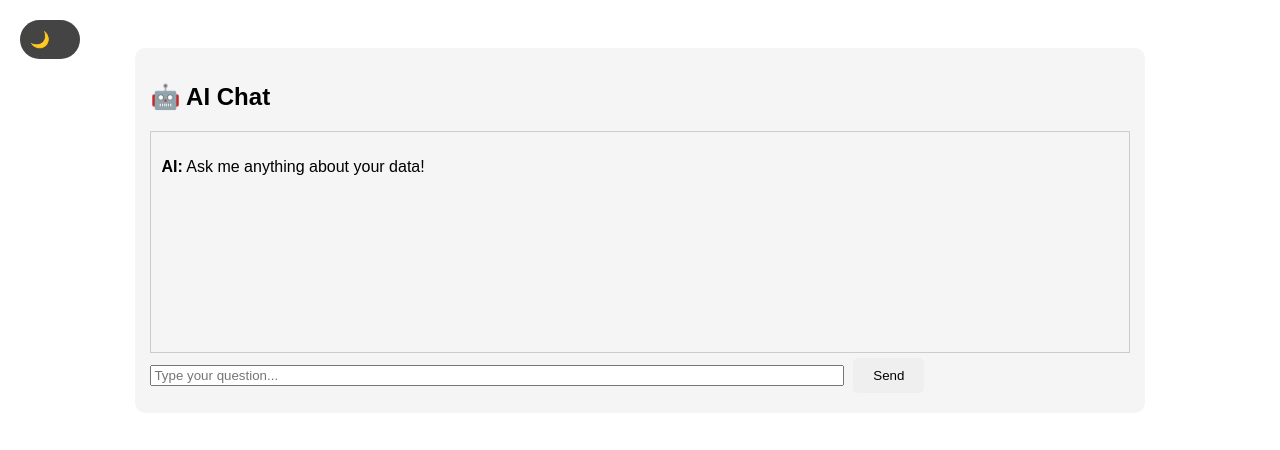
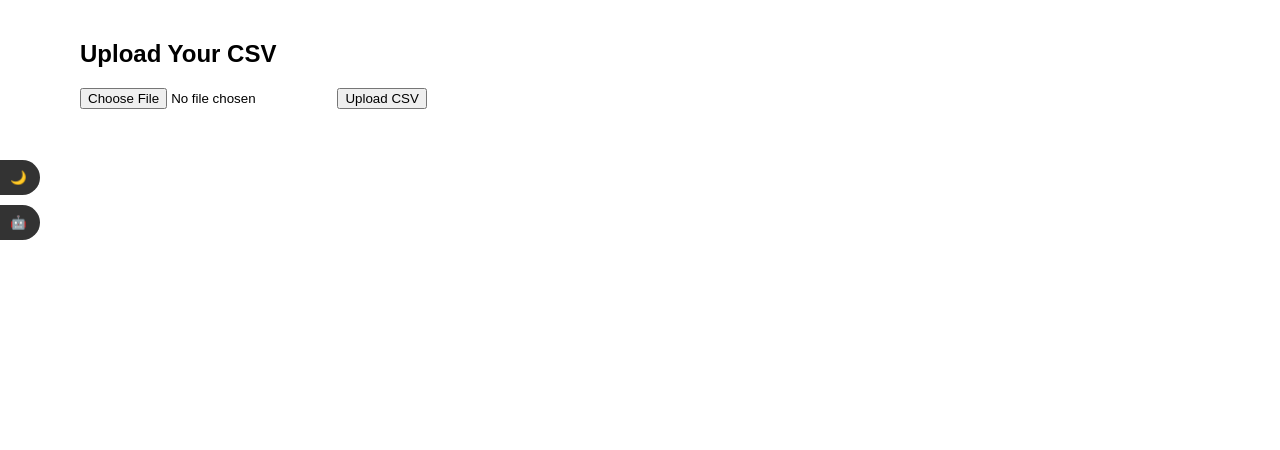
Before and after one commit to Sakazuki-Akainu/my-projekt, a Flask app: page / in a window 1280 px wide. Shown: the top 450 px of the page. Run offline with Flask 3, Linux system fonts and the light colour scheme; some libraries are stand-ins or nearby versions.

Commit message:
Update upload.html

```diff
--- a/templates/upload.html
+++ b/templates/upload.html
@@ -2,124 +2,203 @@
 <html lang="en">
 <head>
   <meta charset="UTF-8">
-  <title>Data Analyzer</title>
+  <title>Data Visualizer</title>
   <script src="https://cdn.plot.ly/plotly-latest.min.js"></script>
   <style>
-    :root {
-      --bg-color: #ffffff;
-      --text-color: #000000;
-      --card-color: #f5f5f5;
-    }
-    .dark-mode {
-      --bg-color: #1e1e1e;
-      --text-color: #ffffff;
-      --card-color: #333333;
-    }
     body {
       font-family: Arial, sans-serif;
-      background: var(--bg-color);
-      color: var(--text-color);
-      text-align: center;
-      padding: 20px;
+      margin: 0;
+      padding: 0;
+      transition: background 0.3s, color 0.3s;
     }
-    .card {
-      background: var(--card-color);
-      padding: 15px;
-      border-radius: 10px;
-      margin: 10px auto;
-      width: 80%;
+    body.dark {
+      background: #121212;
+      color: #eee;
     }
-    button {
-      padding: 10px 20px;
-      margin: 5px;
+
+    /* Sidebar with toggle + AI button */
+    .sidebar {
+      position: fixed;
+      top: 20%;
+      left: 0;
+      display: flex;
+      flex-direction: column;
+      gap: 10px;
+      z-index: 1000;
+    }
+    .side-btn {
+      background: #333;
+      color: white;
       border: none;
-      border-radius: 5px;
+      border-radius: 0 25px 25px 0;
+      padding: 10px;
       cursor: pointer;
-    }
-    #darkToggle {
-      background: #444;
-      color: white;
-    }
-    #insights {
-      margin-top: 20px;
-      font-size: 1.1em;
-      font-weight: bold;
-    }
-    .dark-toggle {
-      position: fixed;
-      top: 20px;
-      left: 20px;
       display: flex;
       align-items: center;
-      cursor: pointer;
-      background: #444;
-      color: white;
-      padding: 10px;
-      border-radius: 50px;
-      transition: all 0.3s ease;
+      transition: width 0.3s ease;
+      width: 40px;
       overflow: hidden;
-      width: 40px;
+      white-space: nowrap;
     }
-    .dark-toggle span {
+    .side-btn span {
       margin-left: 10px;
-      white-space: nowrap;
       opacity: 0;
-      transform: translateX(-20px);
-      transition: all 0.3s ease;
+      transition: opacity 0.3s;
     }
-    .dark-toggle:hover {
+    .side-btn:hover {
       width: 150px;
     }
-    .dark-toggle:hover span {
+    .side-btn:hover span {
       opacity: 1;
-      transform: translateX(0);
+    }
+
+    /* Upload section */
+    .container {
+      padding: 20px;
+      margin-left: 60px;
+    }
+
+    /* Chatbox */
+    #chatbox {
+      position: fixed;
+      bottom: 20px;
+      left: 60px;
+      width: 300px;
+      max-height: 400px;
+      background: white;
+      border: 1px solid #ccc;
+      border-radius: 10px;
+      display: none;
+      flex-direction: column;
+    }
+    #chatbox.dark {
+      background: #1e1e1e;
+      color: #eee;
+      border: 1px solid #555;
+    }
+    #chat-messages {
+      flex: 1;
+      padding: 10px;
+      overflow-y: auto;
+      font-size: 14px;
+    }
+    #chat-input {
+      display: flex;
+      border-top: 1px solid #ccc;
+    }
+    #chat-input input {
+      flex: 1;
+      padding: 8px;
+      border: none;
+      outline: none;
+    }
+    #chat-input button {
+      padding: 8px 12px;
+      border: none;
+      cursor: pointer;
+      background: #333;
+      color: white;
     }
   </style>
 </head>
 <body>
+  <!-- Sidebar buttons -->
+  <div class="sidebar">
+    <button id="darkToggle" class="side-btn">🌙 <span>Dark Mode</span></button>
+    <button id="aiToggle" class="side-btn">🤖 <span>AI Chat</span></button>
+  </div>
 
-<div class="dark-toggle" id="darkToggle">
-  🌙 <span>Toggle Dark Mode</span>
-</div>
+  <!-- Upload and Data -->
+  <div class="container">
+    <h2>Upload Your CSV</h2>
+    <form action="/" method="POST" enctype="multipart/form-data">
+      <input type="file" name="file" required>
+      <button type="submit">Upload CSV</button>
+    </form>
 
-<div class="card" style="margin-top:20px; text-align:left;">
-  <h2>🤖 AI Chat</h2>
-  <div id="chatbox" style="height:200px; overflow-y:auto; border:1px solid #ccc; padding:10px; background:var(--card-color);">
-    <p><b>AI:</b> Ask me anything about your data!</p>
+    {% if table %}
+      <h3>Data Preview:</h3>
+      <div>{{ table|safe }}</div>
+
+      <h3>Generate Graph:</h3>
+      <label>X-axis:</label>
+      <select id="x-axis">
+        {% for col in columns %}
+          <option value="{{col}}">{{col}}</option>
+        {% endfor %}
+      </select>
+
+      <label>Y-axis:</label>
+      <select id="y-axis">
+        {% for col in columns %}
+          <option value="{{col}}">{{col}}</option>
+        {% endfor %}
+      </select>
+
+      <label>Chart Type:</label>
+      <select id="chart-type">
+        <option value="line">Line</option>
+        <option value="bar">Bar</option>
+        <option value="scatter">Scatter</option>
+        <option value="pie">Pie</option>
+        <option value="box">Box</option>
+        <option value="histogram">Histogram</option>
+      </select>
+
+      <button onclick="generateGraph()">Generate Graph</button>
+
+      <div id="graph"></div>
+    {% endif %}
   </div>
-  <input type="text" id="userInput" placeholder="Type your question..." style="width:70%;">
-  <button onclick="sendMessage()">Send</button>
-</div>
 
-<script>
-  document.getElementById("darkToggle").addEventListener("click", () => {
-    document.body.classList.toggle("dark-mode");
-  });
+  <!-- Chatbox -->
+  <div id="chatbox">
+    <div id="chat-messages"></div>
+    <div id="chat-input">
+      <input type="text" id="user-msg" placeholder="Ask AI about your data...">
+      <button onclick="sendMessage()">Send</button>
+    </div>
+  </div>
 
-  async function sendMessage() {
-    let input = document.getElementById("userInput");
-    let message = input.value.trim();
-    if (!message) return;
+  <script>
+    // Dark mode toggle
+    const toggleBtn = document.getElementById("darkToggle");
+    toggleBtn.addEventListener("click", () => {
+      document.body.classList.toggle("dark");
+      document.getElementById("chatbox").classList.toggle("dark");
+    });
 
-    let chatbox = document.getElementById("chatbox");
-    chatbox.innerHTML += `<p><b>You:</b> ${message}</p>`;
-    input.value = "";
+    // AI Chat toggle
+    const aiBtn = document.getElementById("aiToggle");
+    const chatbox = document.getElementById("chatbox");
+    aiBtn.addEventListener("click", () => {
+      chatbox.style.display = chatbox.style.display === "flex" ? "none" : "flex";
+    });
 
-    try {
-      let response = await fetch("/ask", {
-        method: "POST",
-        headers: { "Content-Type": "application/json" },
-        body: JSON.stringify({ question: message })
-      });
-      let data = await response.json();
-      chatbox.innerHTML += `<p><b>AI:</b> ${data.answer}</p>`;
-    } catch (error) {
-      chatbox.innerHTML += `<p><b>AI:</b> Sorry, something went wrong.</p>`;
+    // Dummy AI message
+    function sendMessage() {
+      const input = document.getElementById("user-msg");
+      const msg = input.value.trim();
+      if (!msg) return;
+      const chat = document.getElementById("chat-messages");
+      chat.innerHTML += `<div><b>You:</b> ${msg}</div>`;
+      chat.innerHTML += `<div><b>AI:</b> (This is where AI API will reply)</div>`;
+      input.value = "";
+      chat.scrollTop = chat.scrollHeight;
     }
 
-    chatbox.scrollTop = chatbox.scrollHeight;
-  }
-</script>
+    // Graph generation (client side with Plotly JSON from Flask later)
+    function generateGraph() {
+      const x = document.getElementById("x-axis").value;
+      const y = document.getElementById("y-axis").value;
+      const type = document.getElementById("chart-type").value;
 
+      fetch(`/graph?x=${x}&y=${y}&type=${type}`)
+        .then(res => res.json())
+        .then(data => {
+          Plotly.newPlot("graph", data.data, data.layout);
+        });
+    }
+  </script>
 </body>
 </html>
```
